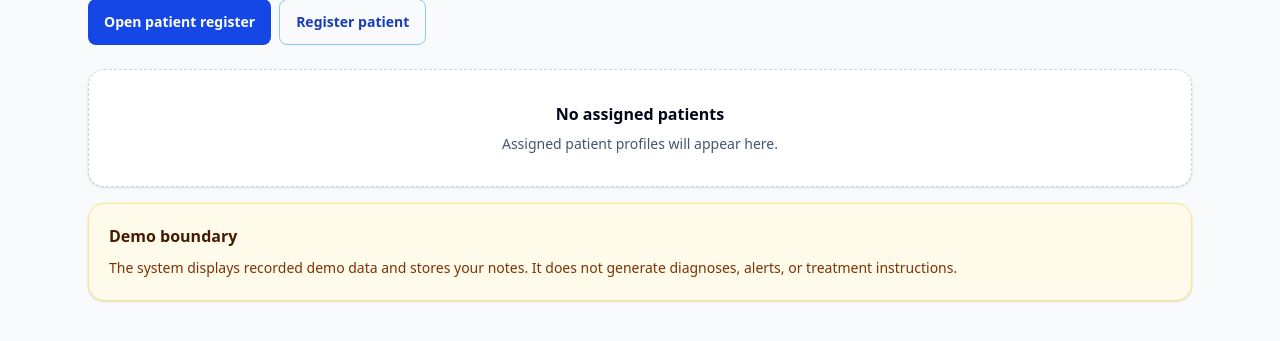
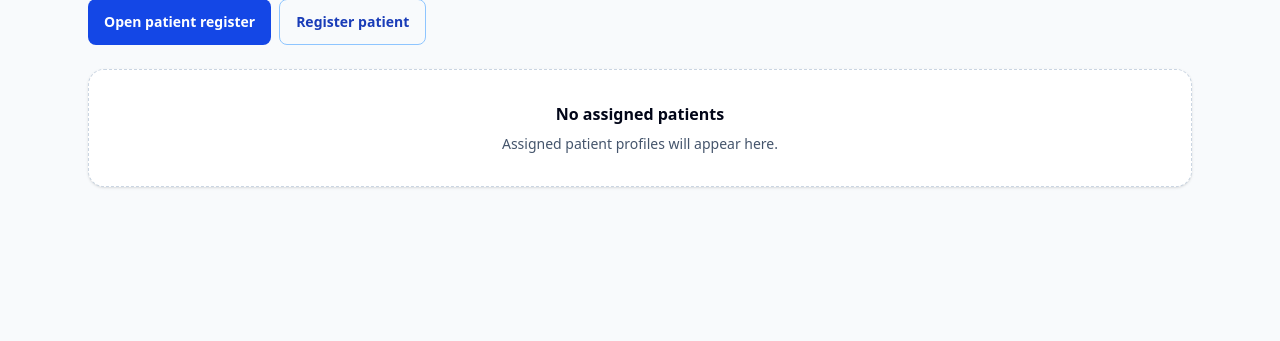
Before and after one commit to R-gitonga/AfyaGlyco, a Python web app: template app/templates/dashboard/clinician.html in a window 1280 px wide. Shown: the part 234-575 px from the top of the page. Run offline with Jinja, Linux system fonts and the light colour scheme; the template is opened without the code that fills it, so the values that code supplies are empty; style sheets or scripts are compiled from the project's sources.

Commit message:
Remove dashboard boundary notices

```diff
--- a/app/templates/dashboard/admin.html
+++ b/app/templates/dashboard/admin.html
@@ -61,8 +61,4 @@
     </section>
   {% endif %}
 
-  <section class="mt-4 rounded-2xl border border-amber-200 bg-amber-50 p-5 shadow-sm">
-    <h2 class="font-semibold text-amber-950">Demo boundary</h2>
-    <p class="mt-2 text-sm leading-6 text-amber-900">This page manages account status only. It does not manage real patient data or clinical settings.</p>
-  </section>
 {% endblock %}
--- a/app/templates/dashboard/clinician.html
+++ b/app/templates/dashboard/clinician.html
@@ -42,8 +42,4 @@
     </section>
   {% endif %}
 
-  <section class="mt-4 rounded-2xl border border-amber-200 bg-amber-50 p-5 shadow-sm">
-    <h2 class="font-semibold text-amber-950">Demo boundary</h2>
-    <p class="mt-2 text-sm leading-6 text-amber-900">The system displays recorded demo data and stores your notes. It does not generate diagnoses, alerts, or treatment instructions.</p>
-  </section>
 {% endblock %}
--- a/app/templates/dashboard/patient.html
+++ b/app/templates/dashboard/patient.html
@@ -187,9 +187,5 @@
         <p class="mt-2 text-sm leading-6 text-slate-600">No clinician-authored feedback has been added yet.</p>
       {% endif %}
     </section>
-    <section class="rounded-2xl border border-amber-200 bg-amber-50 p-5 shadow-sm">
-      <h2 class="font-semibold text-amber-950">Demo boundary</h2>
-      <p class="mt-2 text-sm leading-6 text-amber-900">All content is for academic demonstration only.</p>
-    </section>
   </div>
 {% endblock %}
```
